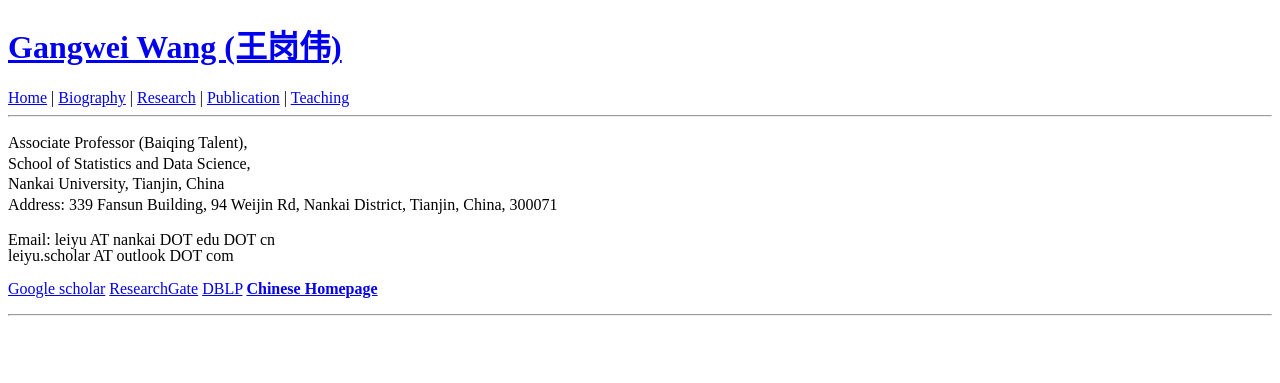
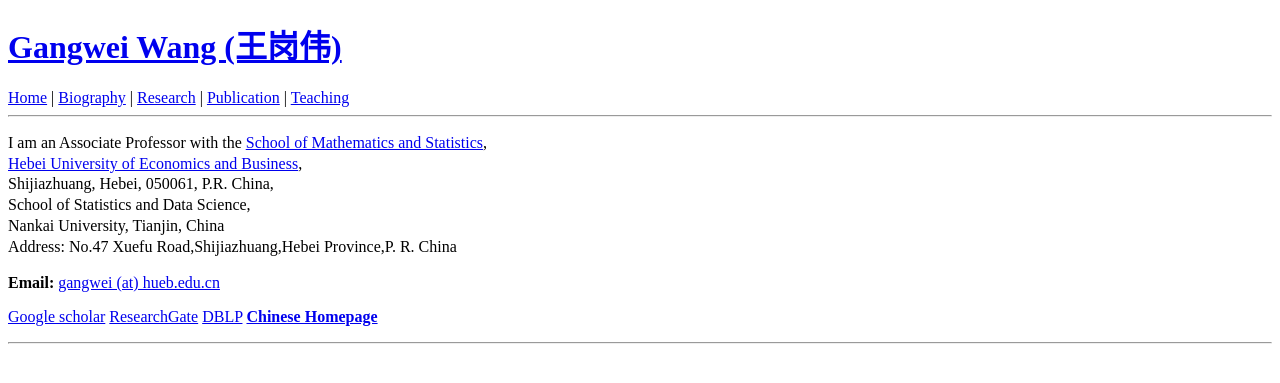
Before and after one commit to wanggangwei82/wanggangwei82.github.io, a Jekyll site: the page built from index.html, in a window 1280 px wide. Shown: the top 383 px of the page. Built offline with Jekyll 4.4.1, drawn with Linux system fonts in a browser that asks for light colours; the list of posts is cut into pages by our own code.

Commit message:
Update index.html

```diff
--- a/index.html
+++ b/index.html
@@ -3,11 +3,17 @@ layout: default
 ---
 
 <!-- wp:paragraph {"style":{"typography":{"lineHeight":"1.3"}}} -->
-<p style="line-height:1.3">Associate Professor (Baiqing Talent), <br>School of Statistics and Data Science,<br>Nankai University, Tianjin, China<br>Address: 339 Fansun Building, 94 Weijin Rd, Nankai District, Tianjin, China, 300071 </p>
+<p style="line-height:1.3">I am  an Associate Professor with the  <a href="https://st.hueb.edu.cn/">School of Mathematics and Statistics</a>, <br />
+       <a href="https://www.hueb.edu.cn/">Hebei University of Economics and Business</a>, <br />
+Shijiazhuang, Hebei, 050061, P.R. China,
+  <br>School of Statistics and Data Science,<br>Nankai University, Tianjin, China<br>
+  Address:
+  No.47 Xuefu Road,Shijiazhuang,Hebei Province,P. R. China </p>
 <!-- /wp:paragraph -->
 
 <!-- wp:paragraph {"style":{"typography":{"lineHeight":"1"}},"fontSize":"normal"} -->
-<p class="has-normal-font-size" style="line-height:1">Email: leiyu AT nankai DOT edu DOT cn<br>           leiyu.scholar AT outlook DOT com</p>
+<p class="has-normal-font-size" style="line-height:1">
+    <p><b>Email: </b>  <a href="mailto:gangwei@hueb.edu.cn"> gangwei (at) hueb.edu.cn </font> </a> </p>
 <!-- /wp:paragraph -->
 
 <!-- wp:paragraph {"fontSize":"normal"} -->
```
